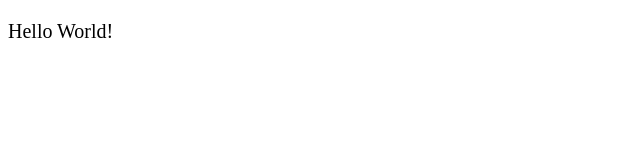
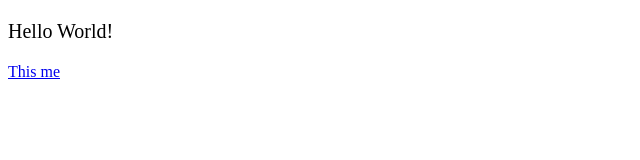
Before and after one commit to looking01/first-project, a plain HTML site: page index.html in a window 1280 px wide. Shown: the full height of the page, 0-640 px from the left. Drawn offline with Linux system fonts and the light colour scheme.

Commit message:
add link in html file

```diff
--- a/index.html
+++ b/index.html
@@ -8,5 +8,6 @@
 </head>
 <body>
     <p class="title">Hello World!</p>
+    <a href="https://github.com/looking01/first-project" alt="my github page">This me</a>
 </body>
 </html>
```
